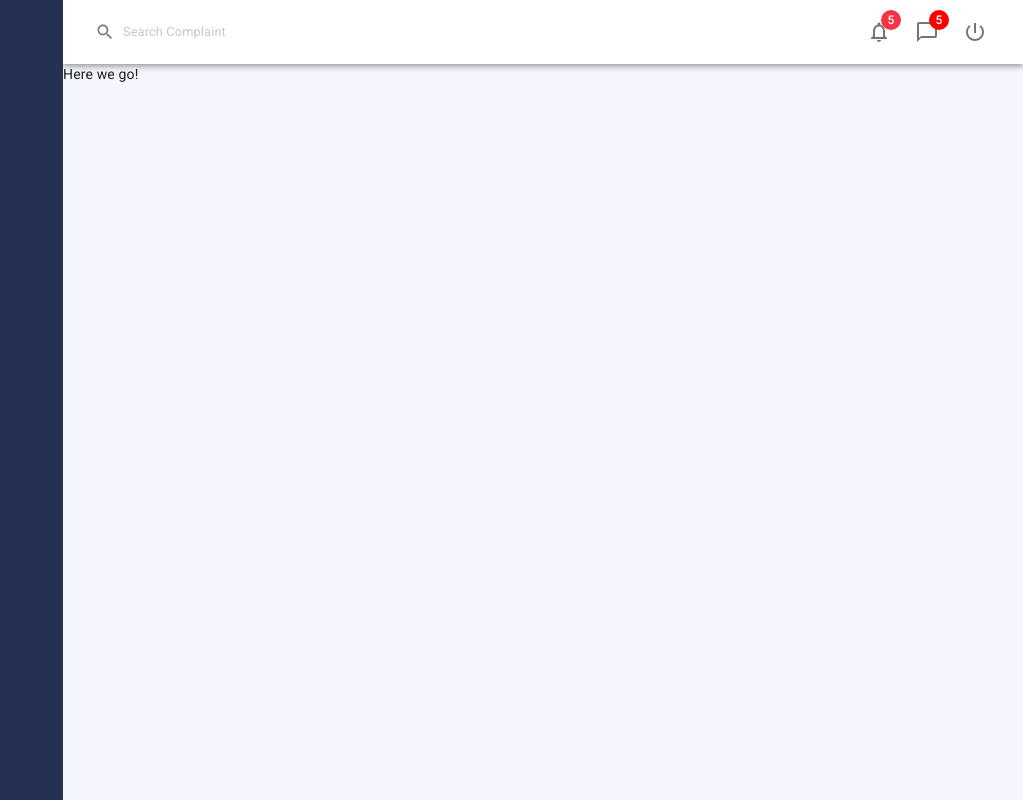
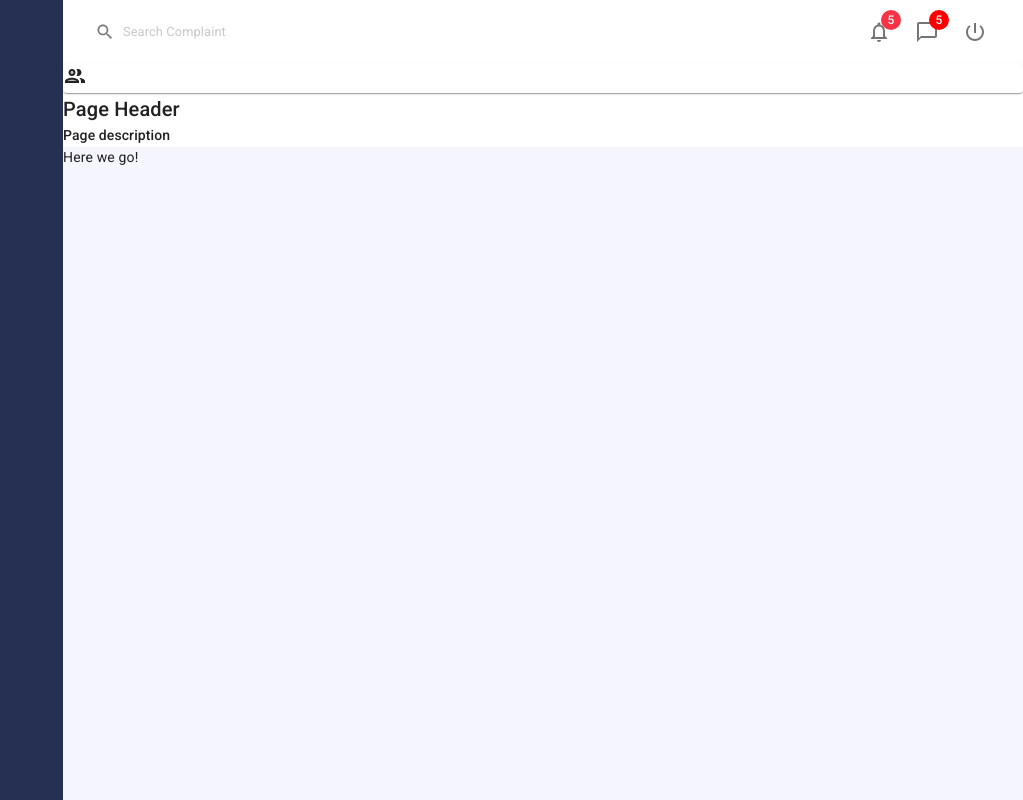
Before and after one commit to ayvicky/demo-material-ui-complete, a React (Create React App) app: page / in a window 1280 px wide. Shown: the whole page, without its empty margins (257-1280 px from the left). Built offline with nearby package versions, Linux system fonts and the light colour scheme.

Commit message:
setup basic page header

```diff
--- a/src/App/App.js
+++ b/src/App/App.js
@@ -1,8 +1,13 @@
-import './App.css';
+import { createMuiTheme, CssBaseline, makeStyles, ThemeProvider } from '@material-ui/core';
+
+import PeopleOutlineTwoToneIcon from '@material-ui/icons/PeopleOutlineTwoTone';
 
 import SideMenu from '../components/SideMenu';
 import Header from '../components/Header';
-import { createMuiTheme, CssBaseline, makeStyles, ThemeProvider } from '@material-ui/core';
+import PageHeader from '../components/PageHeader';
+
+
+import './App.css';
 
 const theme = createMuiTheme({
   palette: {
@@ -35,6 +40,11 @@ function App() {
       <SideMenu />
       <div className={classes.appMain}>
         <Header/>
+        <PageHeader
+          title='Page Header'
+          subTitle= 'Page description'
+          icon={<PeopleOutlineTwoToneIcon />}
+          />
         Here we go!
       </div>
       <CssBaseline />
--- /dev/null
+++ b/src/components/PageHeader.js
@@ -0,0 +1,30 @@
+import React from 'react'
+
+import { Card, Paper, Typography } from '@material-ui/core'
+
+export default function PageHeader(props) {
+    const { title, subTitle, icon } = props;
+    return (
+        <Paper elevation={0} square>
+            <div>
+                <Card>
+                    {icon}
+                </Card>
+                <div>
+                    <Typography
+                        variant='h6'
+                        component='div'
+                        >
+                        {title}
+                    </Typography>
+                    <Typography
+                        variant='subtitle2'
+                        component='div'
+                        >
+                            {subTitle}
+                    </Typography>
+                </div>
+            </div>
+        </Paper>
+    )
+}
```
Also changed, not shown: 1 other file (tests, documents, lock files or other folders).
